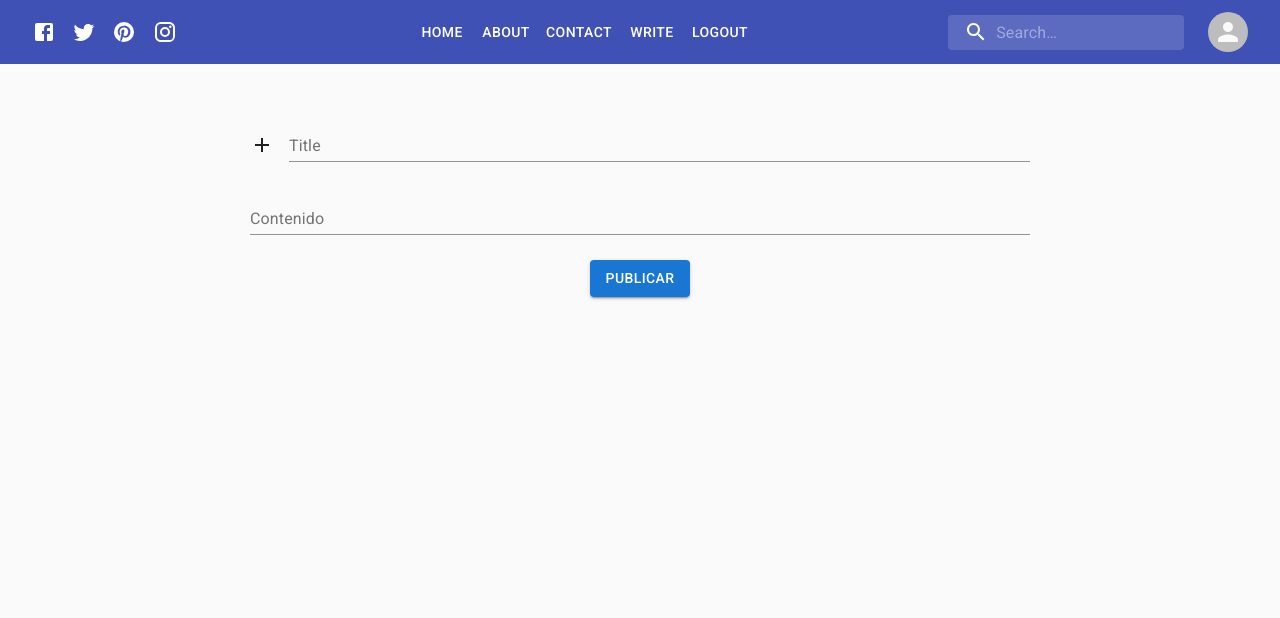
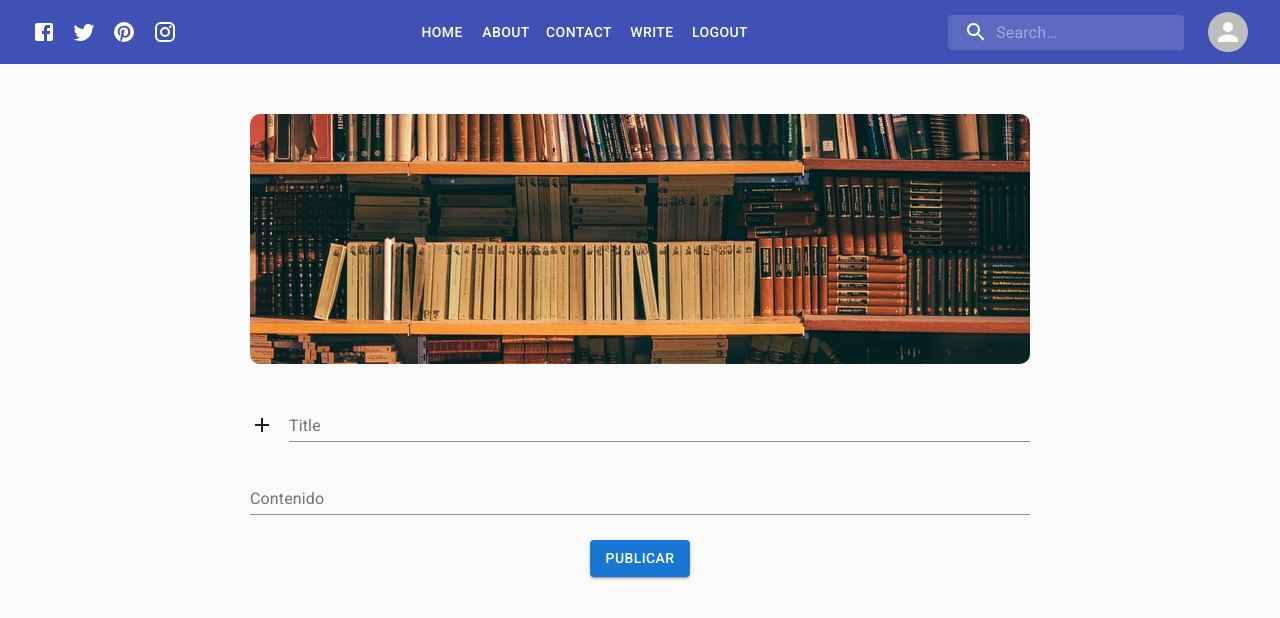
Before and after one commit to JosseMoyano/React-Blog, a React (Create React App) app: page / in a window 1280 px wide. Shown: the top 618 px of the page. Built offline with nearby package versions, Linux system fonts and the light colour scheme.

Commit message:
add img write

```diff
--- a/src/views/write/write.jsx
+++ b/src/views/write/write.jsx
@@ -6,6 +6,9 @@ import AddIcon from '@material-ui/icons/Add';
 import { Box } from '@mui/system';
 import { makeStyles, TextField } from '@material-ui/core';
 import Button from '@mui/material/Button';
+
+import img from '../../assests/img/alfons-morales-YLSwjSy7stw-unsplash.jpg'
+
 
 
 const useStyles = makeStyles((theme) => ({
@@ -30,6 +33,13 @@ const useStyles = makeStyles((theme) => ({
         marginTop: '25px',
         display: 'flex',
         justifyContent: 'center'
+    },
+    img: {
+        height: '250px',
+        borderRadius: '10px',
+        objectFit: 'none',
+        width: '100%',
+        marginBottom: '25px'
     }
 }));
 
@@ -44,6 +54,9 @@ export default function Write () {
             maxWidth: '100%', }}
             className={classes.form}
         >
+        <div>
+            <img src={img} alt='img' className={classes.img} />
+        </div>
         <div className={classes.containerTitle}>
             <label htmlFor="fileInput">
                 <AddIcon style={{marginTop: '19px'}}/>
```
